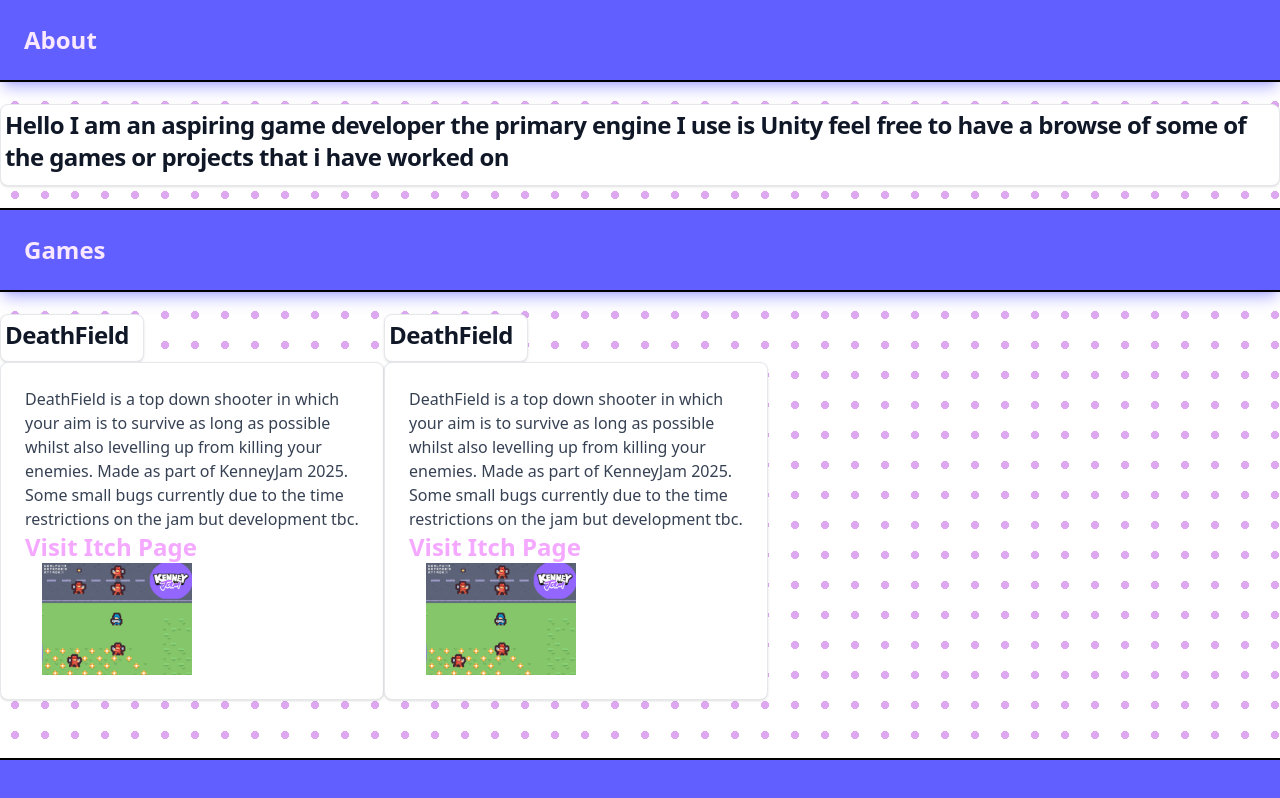
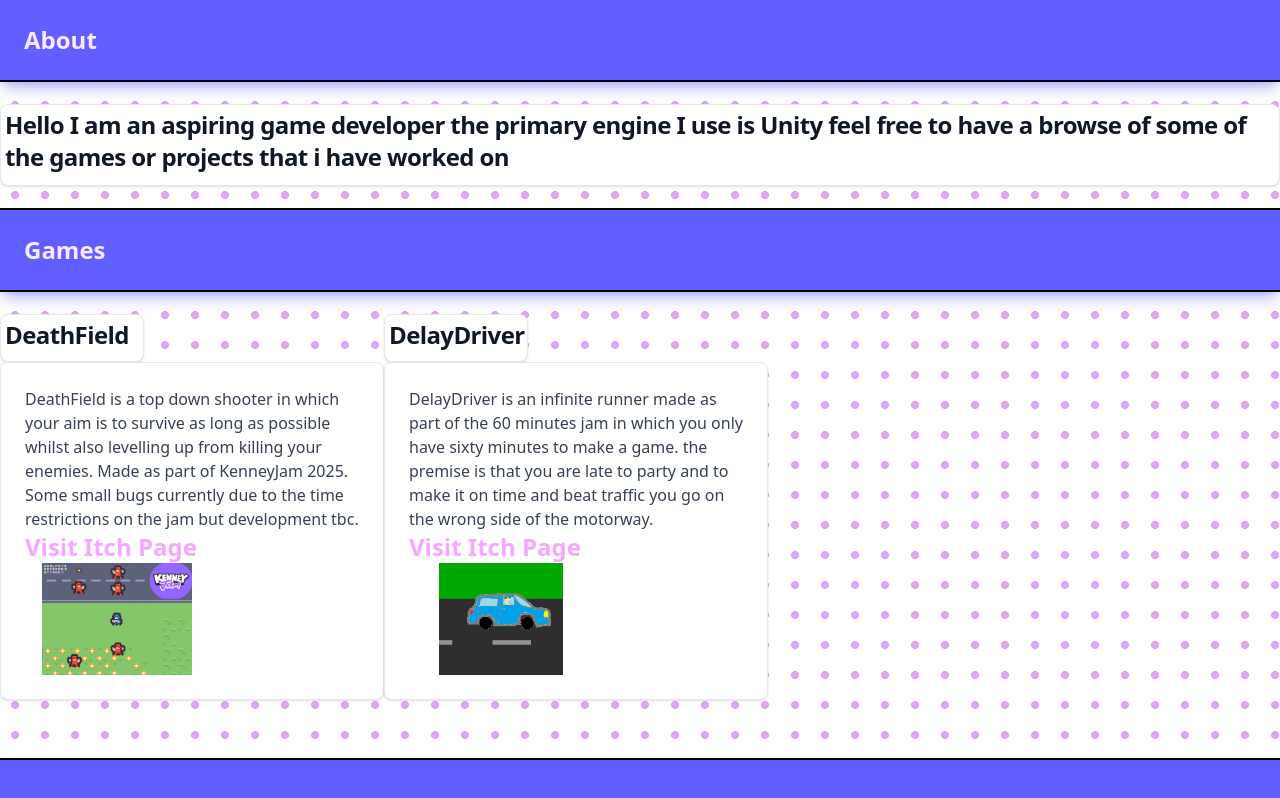
Before and after one commit to Mike14533/game-portfolio, a plain HTML site: page index.html in a window 1280 px wide. Drawn offline with Linux system fonts and the light colour scheme.

Commit message:
adding delay driver to list of games

```diff
--- a/index.html
+++ b/index.html
@@ -38,15 +38,15 @@
       <div>
     <a  class=" basis-1/3 block max-w-36 h-12 p-1 bg-white border border-gray-200 rounded-lg shadow-sm  dark:bg-gray-800 dark:border-gray-700 ">
 
-      <h5 class="mb-2 text-2xl font-bold tracking-tight text-gray-900 dark:text-white">DeathField</h5>
+      <h5 class="mb-2 text-2xl font-bold tracking-tight text-gray-900 dark:text-white">DelayDriver</h5>
 
       </a>
       <a  class=" basis-2/3 block max-w-sm p-6 h-auto bg-white border border-gray-200 rounded-lg shadow-sm  dark:bg-gray-800 dark:border-gray-700 ">
 
 
-      <p class="font-normal text-gray-700 dark:text-gray-400">DeathField is a top down shooter in which your aim is to survive as long as possible whilst also levelling up from killing your enemies. Made as part of KenneyJam 2025. Some small bugs currently due to the time restrictions on the jam but development tbc.</p>
-      <button onclick="document.location='//maztastic.itch.io/deathfield'" class = "text-fuchsia-300 font-bold text-2xl ">Visit Itch Page</button>
-          <img class=" aspect-1 h-28 w-46 object-scale-down object-cover " src="/game-portfolio/kenneyovergameicon.png" /></p>
+      <p class="font-normal text-gray-700 dark:text-gray-400">DelayDriver is an infinite runner made as part of the 60 minutes jam in which you only have sixty minutes to make a game. the premise is that you are late to party and to make it on time and beat traffic you go on the wrong side of the motorway.</p>
+      <button onclick="document.location='//https://maztastic.itch.io/delaydriver'" class = "text-fuchsia-300 font-bold text-2xl ">Visit Itch Page</button>
+          <img class=" aspect-1 h-28 w-46 object-scale-down object-cover " src="/game-portfolio/DelayDriverLogo.jpg" /></p>
       </a>
       </div>
   <br>
```
Also changed, not shown: DelayDriverLogo.jpg (added).
